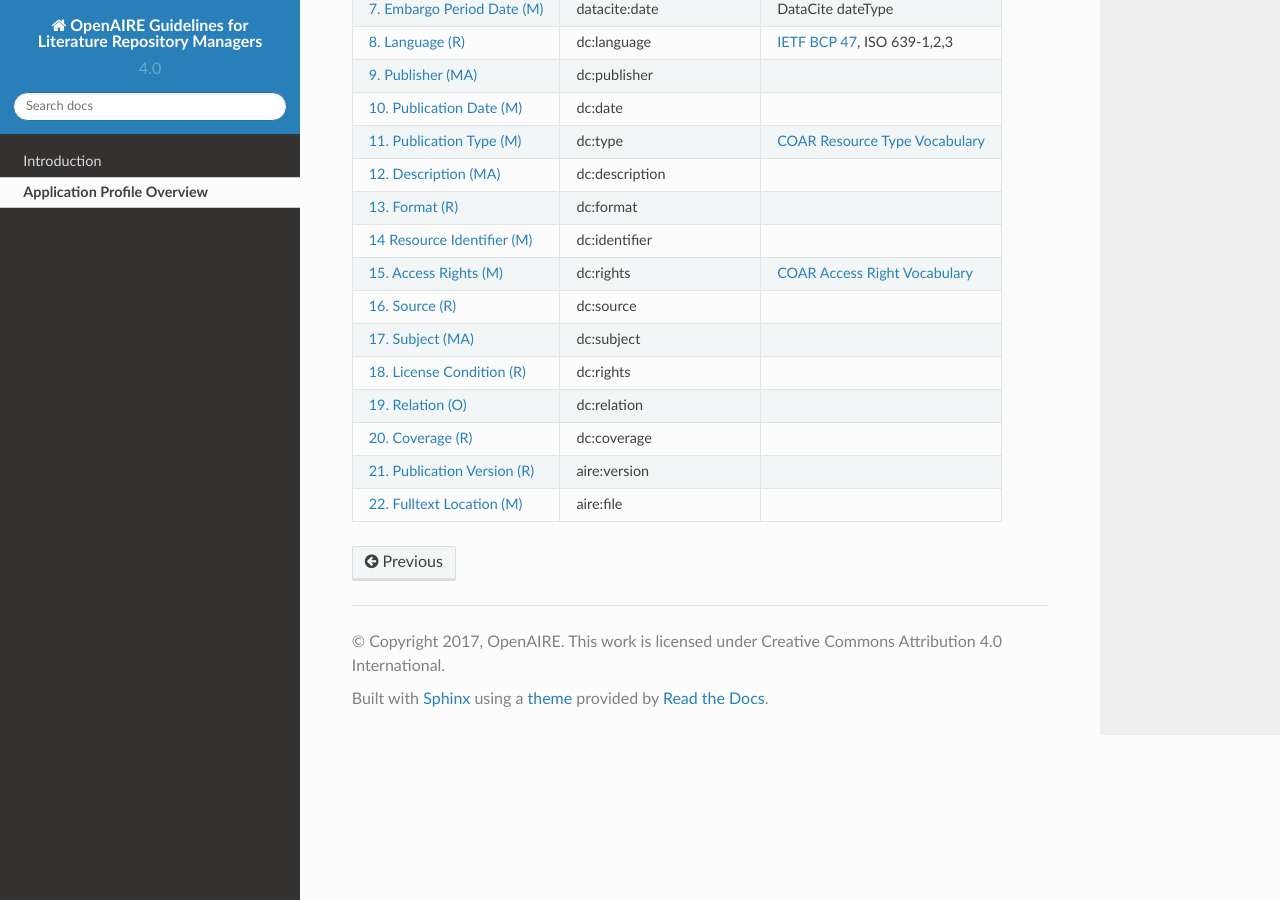
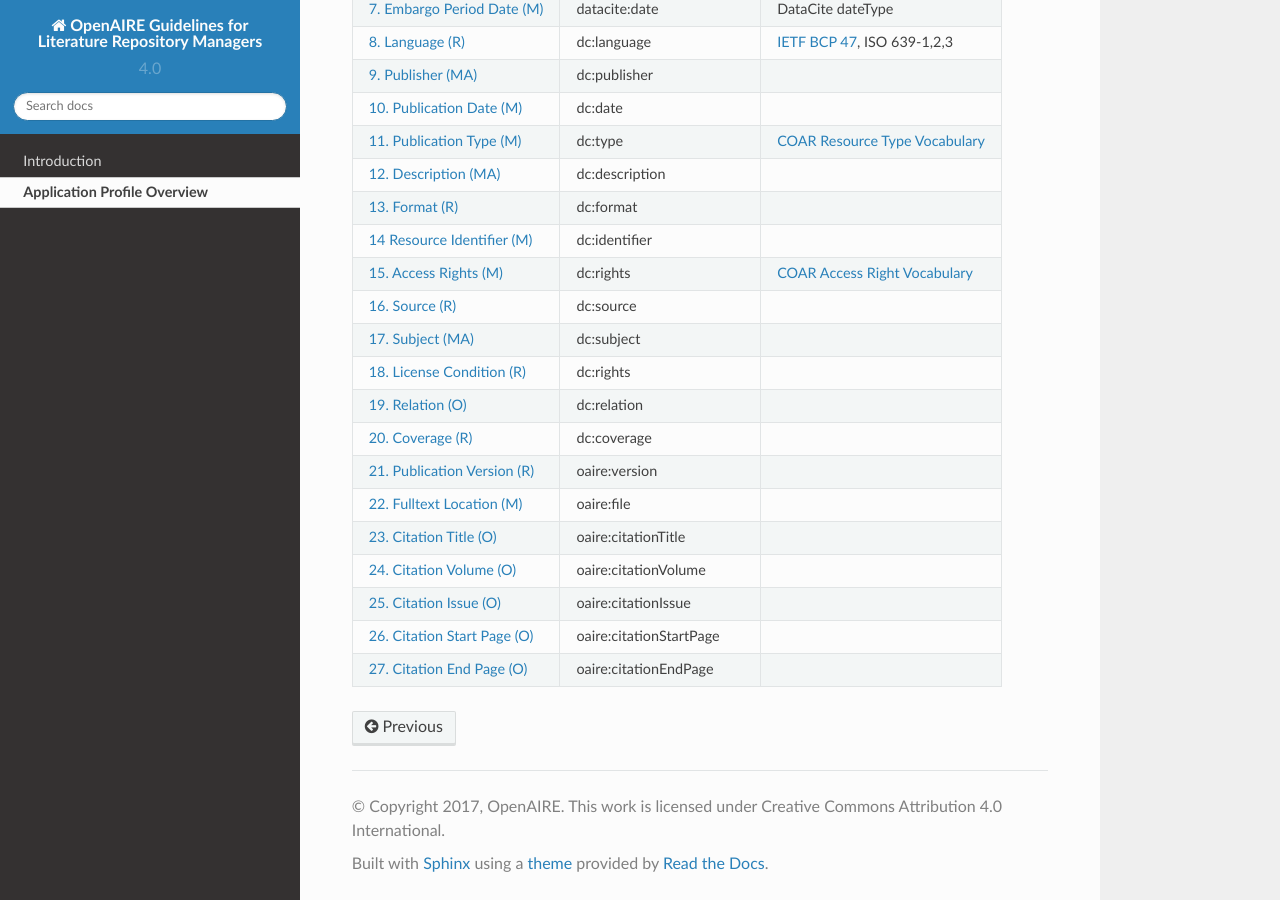
Before and after one commit to openaire/guidelines-literature-repositories, a Sphinx documentation site: the page built from docs/application_profile.rst, in a window 1280 px wide and 900 px high, scrolled down 570 px. Built offline with Sphinx 7.4.7 and the Read the Docs theme 2.0.0, drawn with Linux system fonts in a browser that asks for light colours; a script that is not in the unit is left out.

Commit message:
added rst files for citation properties; updated rst of appplication profile

```diff
--- a/docs/application_profile.rst
+++ b/docs/application_profile.rst
@@ -31,8 +31,13 @@ OpenAIRE-Field                           Metadata Element              Refinemen
 :ref:`dc:rightsLicensecondition`         dc:rights
 :ref:`dc:relation`                       dc:relation
 :ref:`dc:coverage`                       dc:coverage
-:ref:`aire:version`                      aire:version
-:ref:`aire:file`                         aire:file
+:ref:`aire:version`                      oaire:version
+:ref:`aire:file`                         oaire:file
+:ref:`aire:citationTitle`                oaire:citationTitle
+:ref:`aire:citationVolume`               oaire:citationVolume
+:ref:`aire:citationIssue`                oaire:citationIssue
+:ref:`aire:citationStartPage`            oaire:citationStartPage
+:ref:`aire:citationEndPage`              oaire:citationEndPage
 ======================================== ============================= ===========================================================================
 
 .. _COAR Resource Type Vocabulary: http://vocabularies.coar-repositories.org/documentation/resource_types/
```
Also changed, not shown: docs/field_citationendpage.rst (added, +21 -0 lines), docs/field_citationissue.rst (added, +21 -0 lines), docs/field_citationstartpage.rst (added, +21 -0 lines), docs/field_citationtitle.rst (added, +20 -0 lines), docs/field_citationvolume.rst (added, +21 -0 lines).
